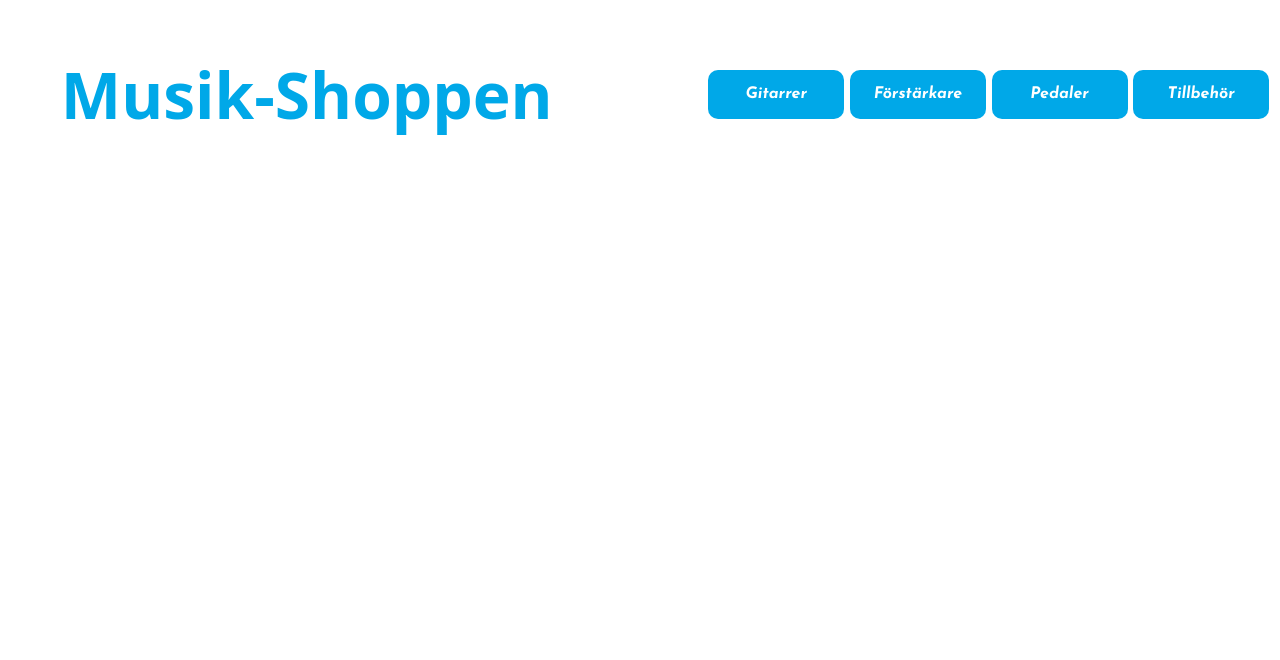
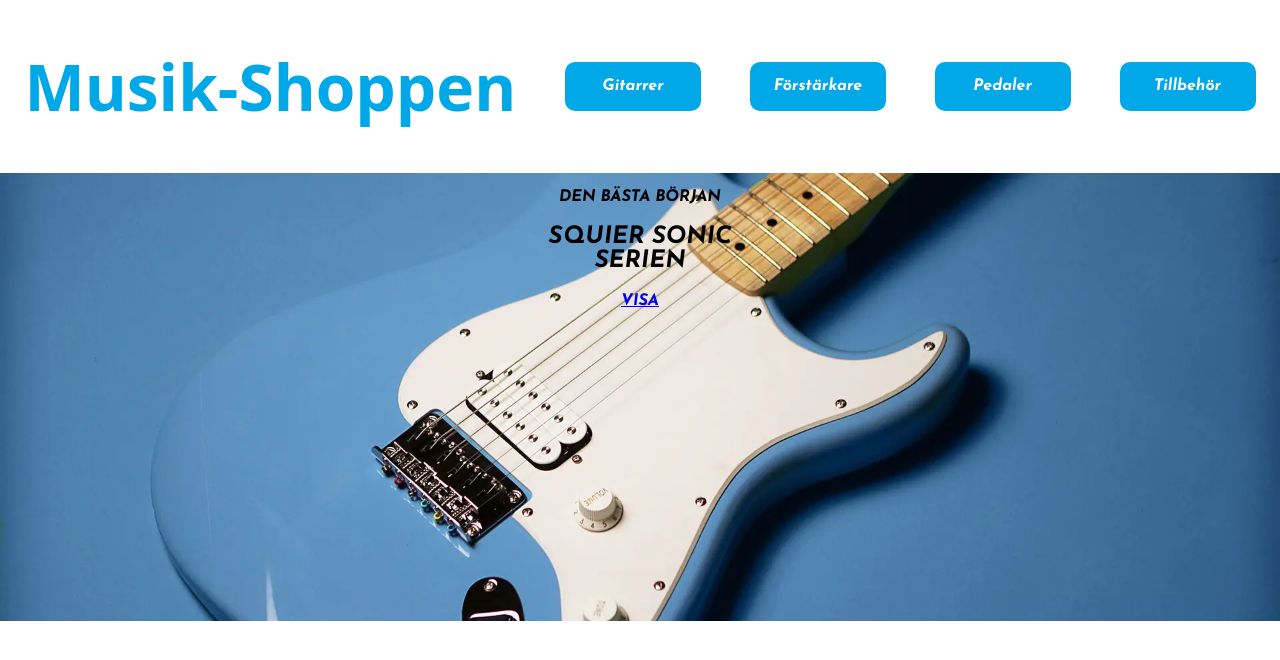
Before and after one commit to Dinotuna/lek-13-Projekt-2, a plain HTML site: page index.html in a window 1280 px wide. Drawn offline with Linux system fonts and the light colour scheme; a web font is replaced by a local one.

Commit message:
börjat på section, lagt in bild samt text

```diff
--- a/index.html
+++ b/index.html
@@ -23,5 +23,26 @@
 
     </header>
 
+
+    <div class="gridbox">
+
+        <section>
+
+            <p>DEN BÄSTA BÖRJAN</p>
+            <h2>SQUIER SONIC <br> SERIEN</h2>
+            <a href="#">VISA</a>
+
+        </section>
+
+
+
+        <main>
+
+
+
+        </main>
+
+    </div>
+
 </body>
 </html>
--- a/style.css
+++ b/style.css
@@ -1,13 +1,13 @@
 body{
     font-family: 'Josefin Sans', sans-serif;
+    margin: 0px;
 }
 
 header > h1{
     font-family: 'Lily Script One', system-ui;
     font-size: 4rem;
     color: #00A8E8;
-    margin-right: 150px;
-    margin-left: 50px;
+
 }
 
 header > a{
@@ -22,6 +22,7 @@
     padding-top: 16px;
     padding-right: 15px;
     padding-left: 15px;
+
 }
 
 header{
@@ -30,3 +31,22 @@
     align-items: center;
     justify-content: space-around;
 }
+
+section{
+    background-image: url(./img/Squier.webp);
+    background-repeat: no-repeat;
+    background-size: cover;
+    height: 448px;
+    background-position: center;
+}
+
+.gridbox{
+    display: grid;
+    grid-template-columns: 1f 1fr 1fr;
+    grid-template-rows: auto auto auto auto;
+}
+
+section{
+    grid-column: 1/3;
+    text-align: center;
+}
```
